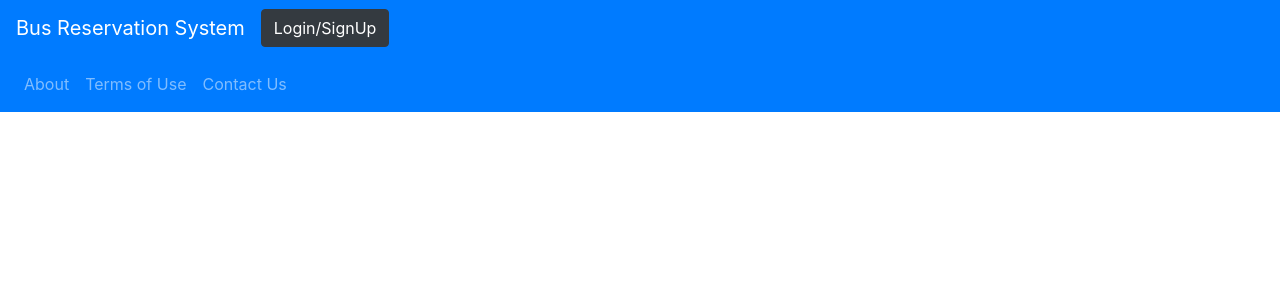
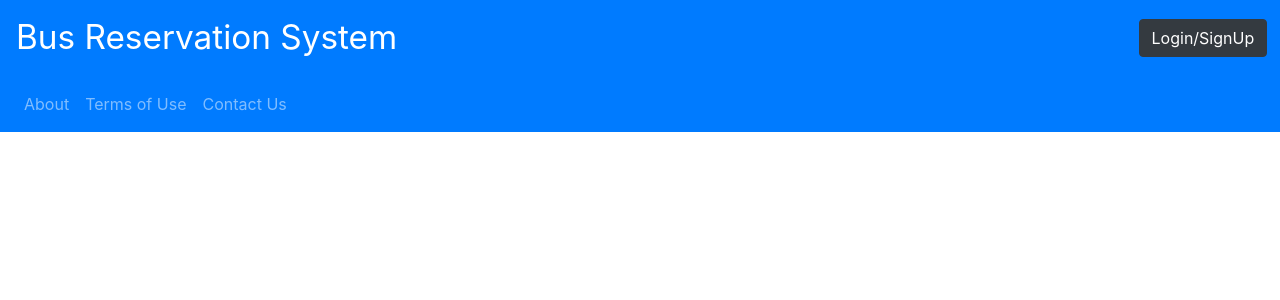
Before and after one commit to NakulSambareLTI/BusReservationProjectFrontend, an Angular app: page /dashboard in a window 1280 px wide. Shown: the top 300 px of the page. Built offline with nearby package versions, Linux system fonts and the light colour scheme.

Commit message:
New Commit

```diff
--- a/src/app/my-dashboard/my-dashboard.component.css
+++ b/src/app/my-dashboard/my-dashboard.component.css
@@ -0,0 +1,6 @@
+button.loginStyle
+{
+  float: right;
+  position: absolute; right: 0;
+  margin-right: 1%;
+}
--- a/src/app/my-dashboard/my-dashboard.component.html
+++ b/src/app/my-dashboard/my-dashboard.component.html
@@ -1,7 +1,7 @@
 <nav class="navbar  navbar-dark bg-primary">
   <form class="form-inline">
-    <a class="navbar-brand" href="#">Bus Reservation System</a>
-    <button type="button" class="btn btn-dark">Login/SignUp</button>
+    <a class="navbar-brand" href="#" style="font-size: 25pt;">Bus Reservation System</a>
+    <button type="button" class="btn btn-dark loginStyle " style=" float: right;" >Login/SignUp</button>
   </form>
 </nav>
 <nav class="navbar navbar-expand-lg navbar navbar-dark bg-primary">
@@ -9,7 +9,7 @@
   <div class="collapse navbar-collapse" id="navbarNav">
     <ul class="navbar-nav">
       <li class="nav-item">
-        <a class="nav-link" href="#">About <span class="sr-only"></span></a>
+        <a class="nav-link fw-bolder" href="#" >About <span class="sr-only"></span></a>
       </li>
       <li class="nav-item">
         <a class="nav-link" href="#">Terms of Use</a>
```
